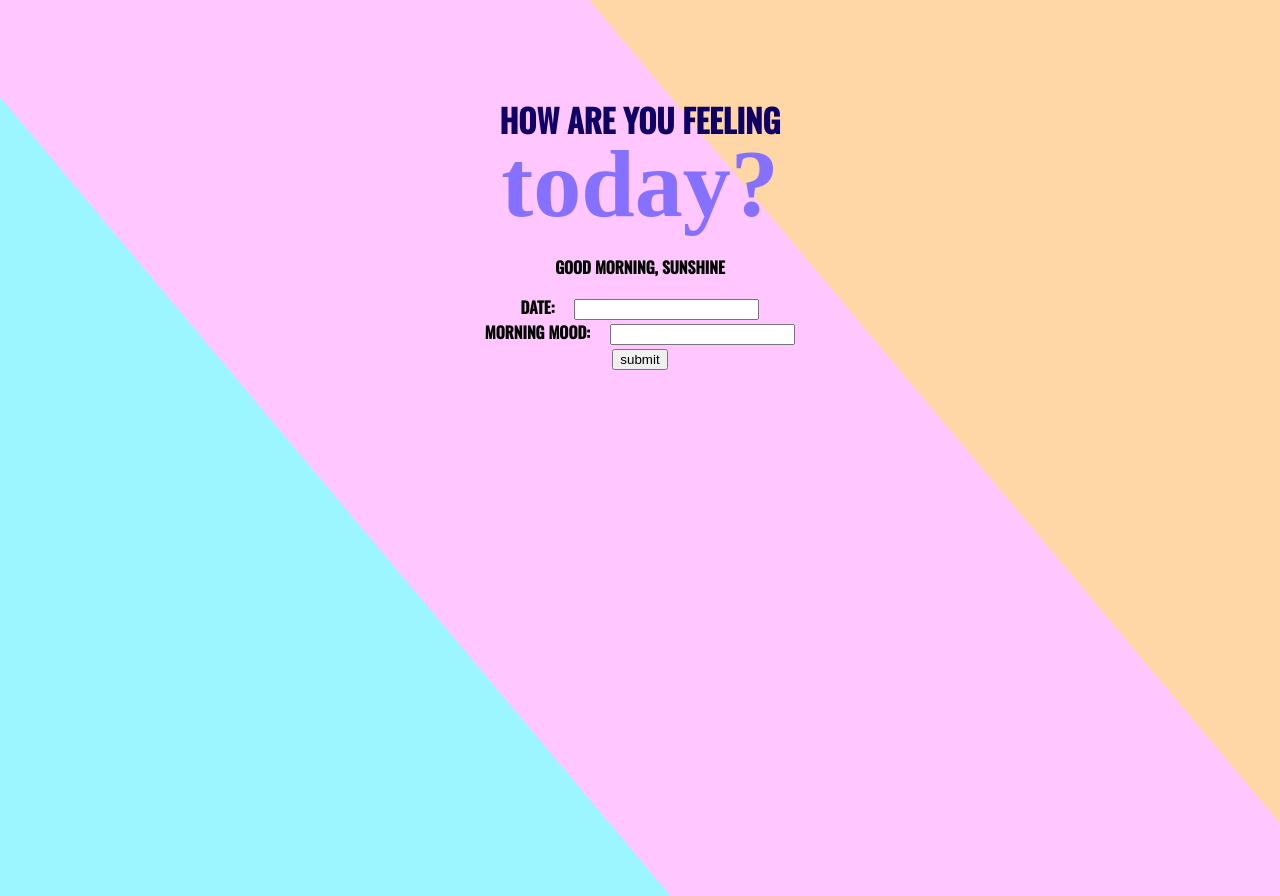
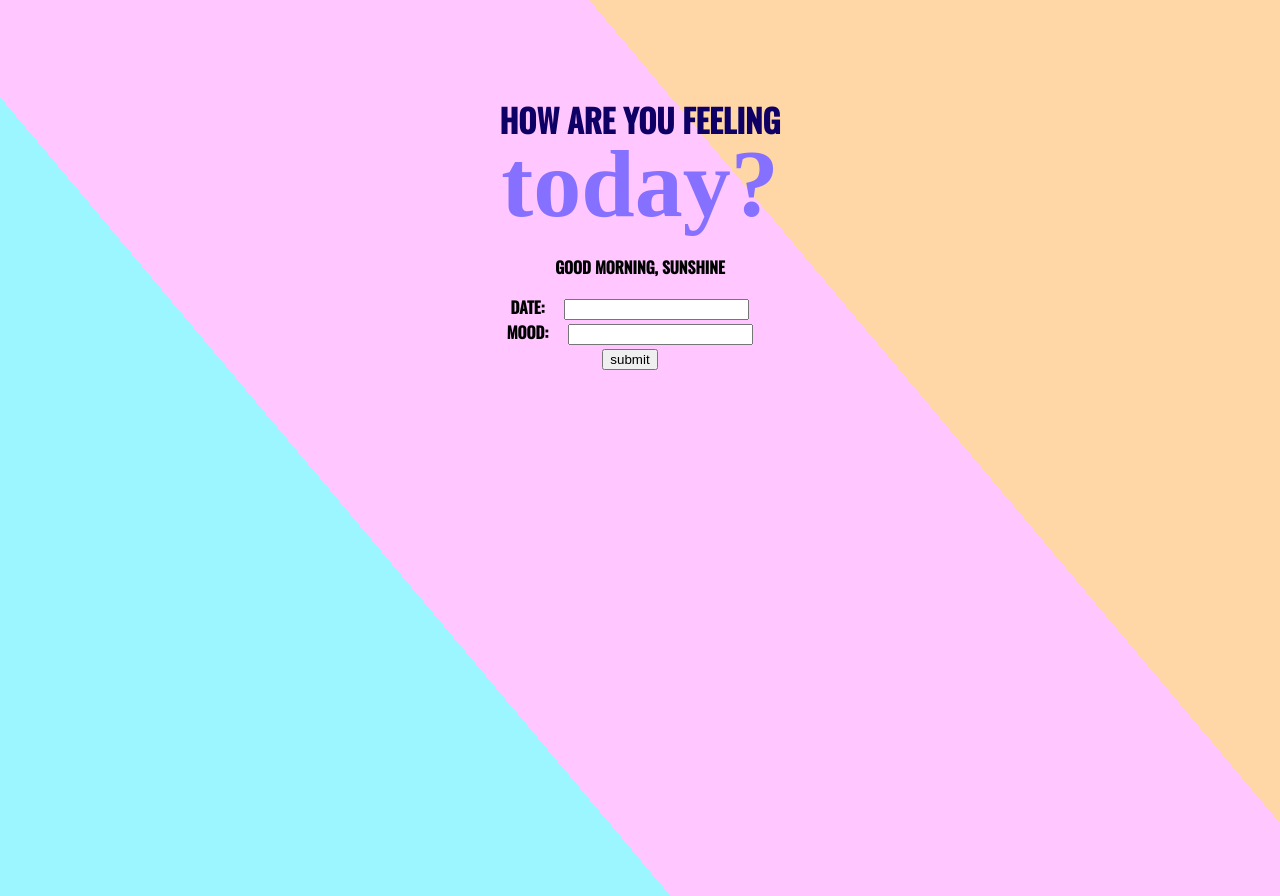
Before and after one commit to katarzyna-kw/daily-check, a React (Create React App) app: page / in a window 1280 px wide. Built offline with nearby package versions, Linux system fonts and the light colour scheme; a web font is replaced by a local one.

Commit message:
update App.css

```diff
--- a/src/App.css
+++ b/src/App.css
@@ -23,6 +23,9 @@
   margin-top: -15px;
 }
 
+.form {
+  padding-right: 20px;
+}
 
 .label {
   padding-right: 20px;
--- a/src/components/Survey.js
+++ b/src/components/Survey.js
@@ -11,12 +11,12 @@ function Survey() {
           <label className="label">
             Date:
           </label>
-          <input type="text" />
+          <input className="input" type="text" />
           <br></br>
           <label className="label">
-            Morning Mood:
+            Mood:
           </label>
-          <input type="text" />
+          <input className="input" type="text" />
           <br></br>
           <button>submit</button>
         </form>
```
